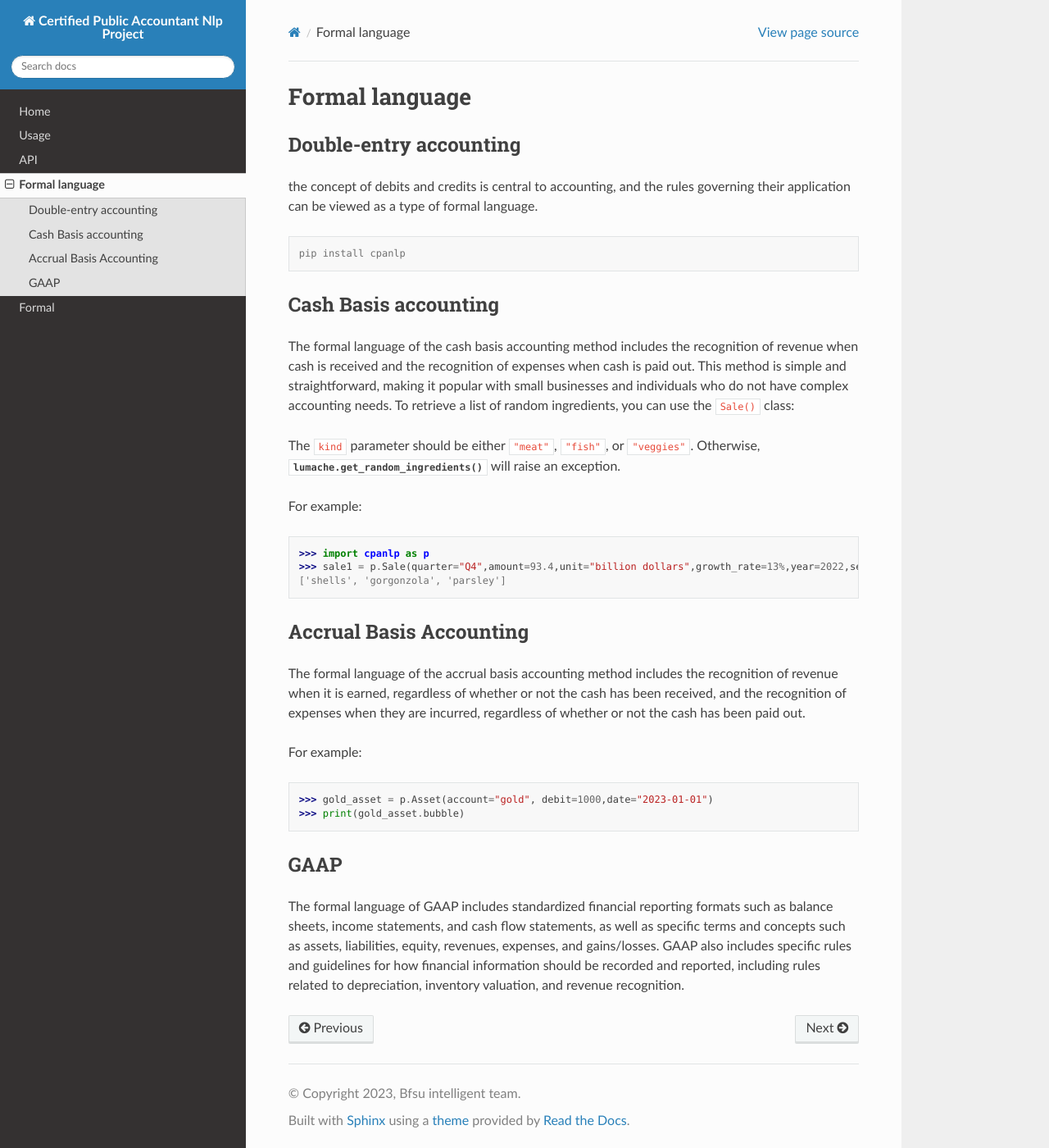
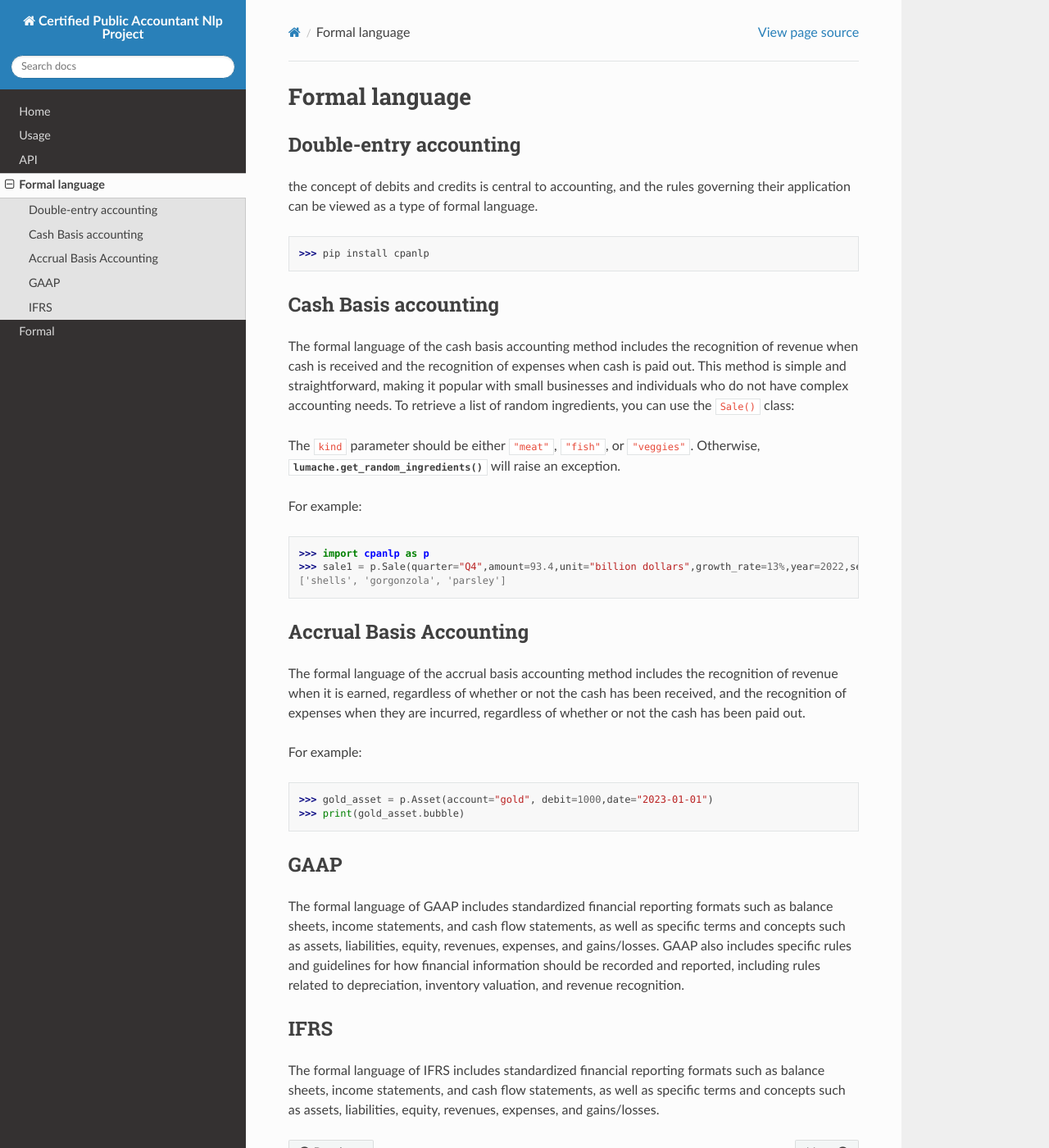
Before and after one commit to accounting-intelligent-ai/cpanlp, a Sphinx documentation site: the page built from docs/formal.rst, in a window 1280 px wide and 1400 px high. Shown: the whole window at 82% size. Built offline with Sphinx 7.4.7 and the Read the Docs theme 2.0.0, drawn with Linux system fonts in a browser that asks for light colours.

Commit message:
Add files via upload

```diff
--- a/docs/formal.rst
+++ b/docs/formal.rst
@@ -6,9 +6,7 @@ Double-entry accounting
 
 the concept of debits and credits is central to accounting, and the rules governing their application can be viewed as a type of formal language.
 
-.. code-block:: console
-
- pip install cpanlp
+>>> pip install cpanlp
 
 Cash Basis accounting
 ----------------
@@ -42,3 +40,8 @@ GAAP
 ----------------
 
 The formal language of GAAP includes standardized financial reporting formats such as balance sheets, income statements, and cash flow statements, as well as specific terms and concepts such as assets, liabilities, equity, revenues, expenses, and gains/losses. GAAP also includes specific rules and guidelines for how financial information should be recorded and reported, including rules related to depreciation, inventory valuation, and revenue recognition.
+
+IFRS
+----------------
+
+The formal language of IFRS includes standardized financial reporting formats such as balance sheets, income statements, and cash flow statements, as well as specific terms and concepts such as assets, liabilities, equity, revenues, expenses, and gains/losses.
```
